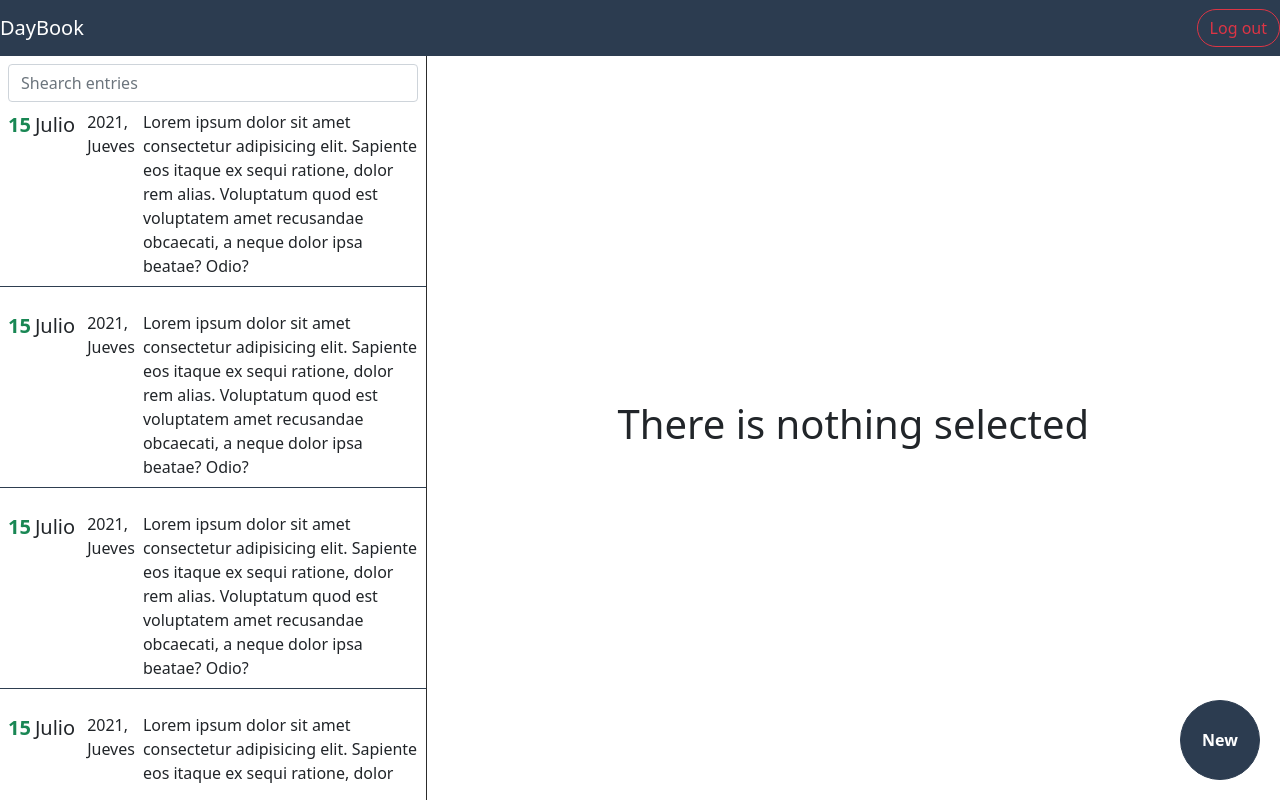
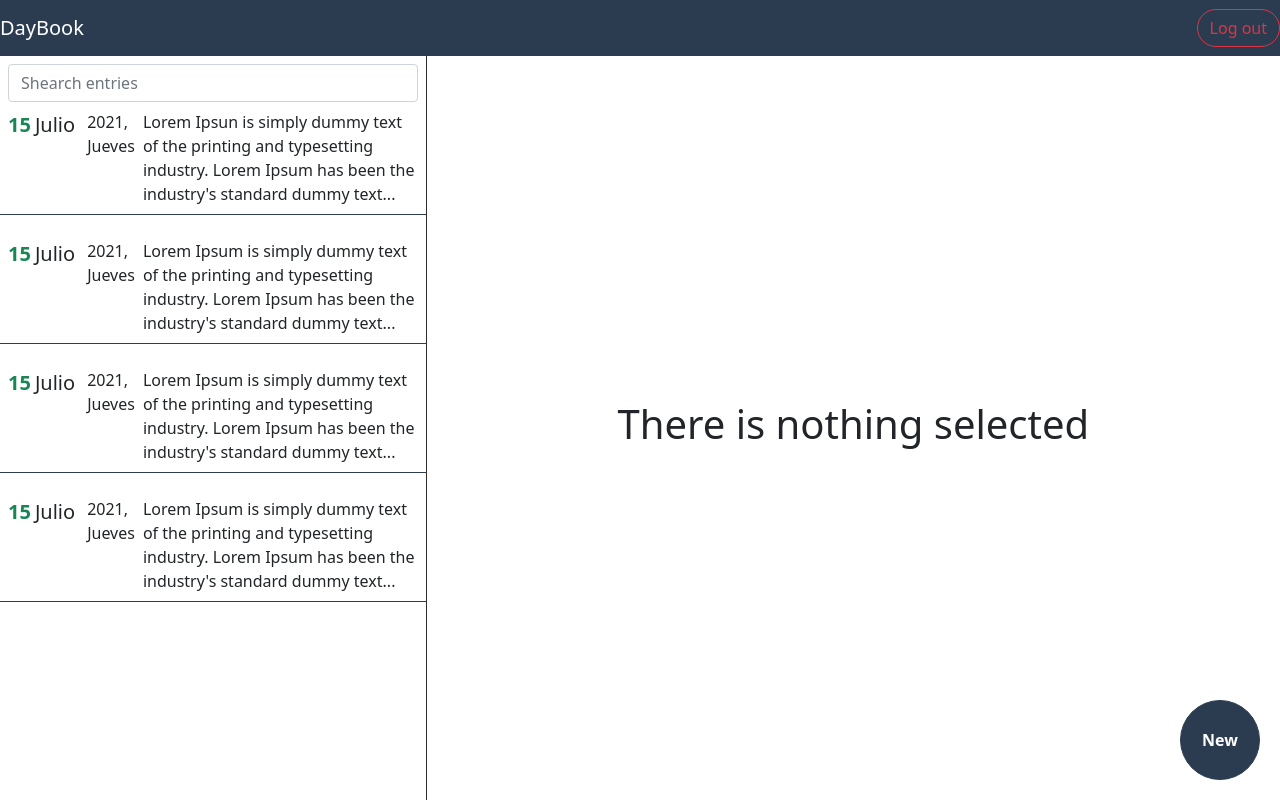
Before and after one commit to Garavirod/vue-jorunal-cli, a Vue app: page /#/daybook in a window 1280 px wide. Built offline with nearby package versions, Linux system fonts and the light colour scheme.

Commit message:
was added a computed property into Entry componente that works with a prop

```diff
--- a/src/modules/daybook/components/Entry.vue
+++ b/src/modules/daybook/components/Entry.vue
@@ -8,7 +8,7 @@
             <span class="mx-1 fs-5">Julio</span>
             <span class="mx-2 fw-light">2021, Jueves</span>
             <div class="entry-description">
-                Lorem ipsum dolor sit amet consectetur adipisicing elit. Sapiente eos itaque ex sequi ratione, dolor rem alias. Voluptatum quod est voluptatem amet recusandae obcaecati, a neque dolor ipsa beatae? Odio?
+                {{ shortText }}
             </div>
         </div>
     </div>
@@ -16,7 +16,22 @@
 
 <script>
 export default {
-    name:'Entry'
+    name:'Entry',
+    props:{
+        entry:{
+            type:Object,
+            required:true,
+        }
+    },
+    computed:{
+        shortText: function() {
+            return (
+                this.entry.text.length > 130 ?
+                this.entry.text.substring(0,130) + '...' :
+                this.entry.text
+            )
+        }
+    }
 }
 </script>
 
--- a/src/modules/daybook/components/EntryList.vue
+++ b/src/modules/daybook/components/EntryList.vue
@@ -9,7 +9,11 @@
         </div>
 
         <div class="entry-scrollarea">
-            <Entry v-for="item in getEntriesByTerm" :key="item"/>
+            <Entry
+                v-for="entry in getEntriesByTerm"
+                :key="entry.id"
+                :entry="entry"
+            />
         </div>
     </div>
 </template>
```
